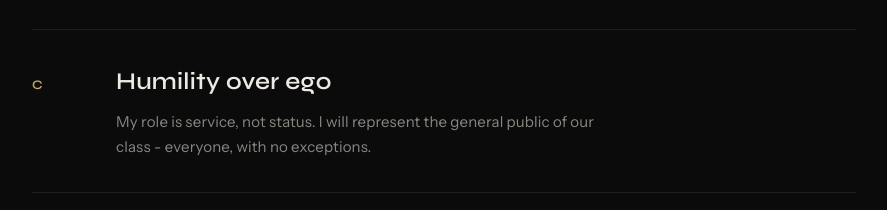
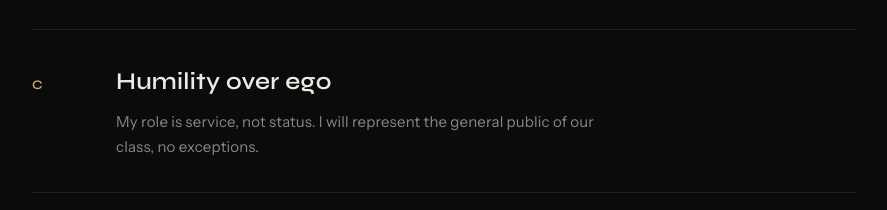
Before and after one commit to SpacedOutDino/JAMESFORJUSTICE2026, a plain HTML site: page JamesForJustice.html in a window 1280 px wide. Shown: the part 2145-2355 px from the top of the page, without its empty margins (196-1083 px from the left). Drawn offline with Linux system fonts and the light colour scheme.

Commit message:
Update JamesForJustice.html

```diff
--- a/JamesForJustice.html
+++ b/JamesForJustice.html
@@ -395,7 +395,7 @@
         <div class="no">C</div>
         <div>
           <h3>Humility over ego</h3>
-          <p>My role is service, not status. I will represent the general public of our class - everyone, with no exceptions.</p>
+          <p>My role is service, not status. I will represent the general public of our class, no exceptions.</p>
         </div>
       </div>
     </div>
```
